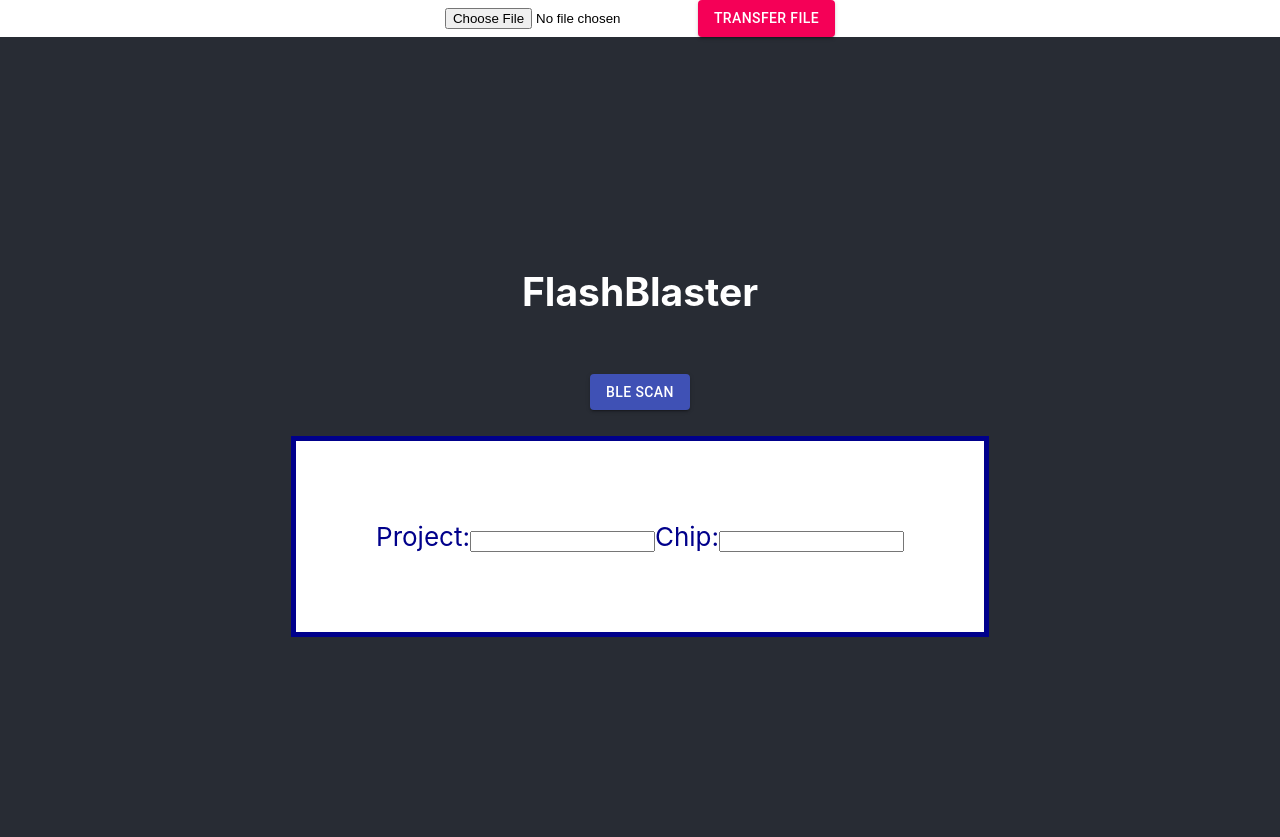
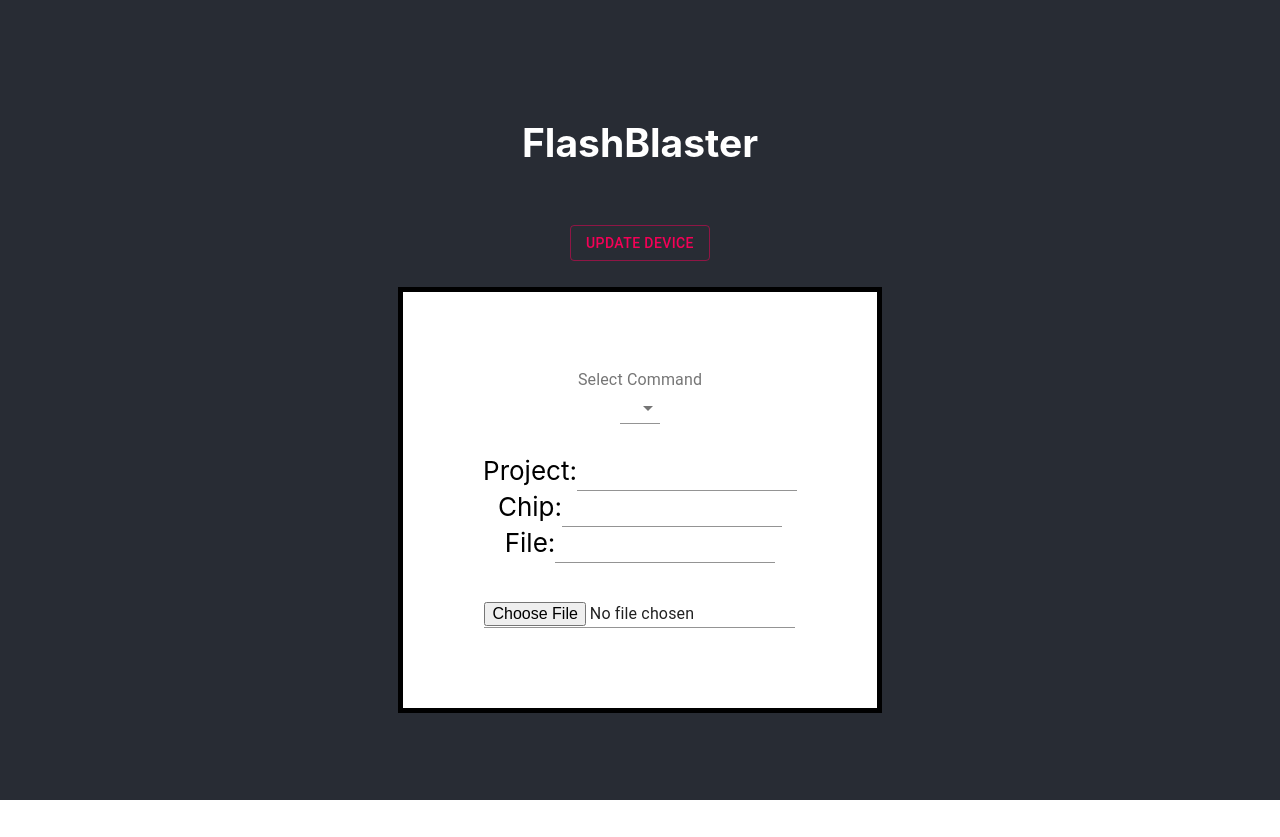
Before and after one commit to ParkerSD/FlashBlasterApp, a React (Create React App) app: page / in a window 1280 px wide. After the commit the page ends 800 px from the top, so only its background shows below. Built offline with nearby package versions, Linux system fonts and the light colour scheme.

Commit message:
Added Drop Down Menu for Commands, styles updates

```diff
--- a/src/App.js
+++ b/src/App.js
@@ -11,6 +11,13 @@ import ProjectField from './ProjectField.js';
 import ChipField from './ChipField.js';
 import React, { Component } from 'react';
 import puck from './puck';
+import Input from '@material-ui/core/Input';
+import Select from '@material-ui/core/Select';
+import { makeStyles } from '@material-ui/core/styles';
+import InputLabel from '@material-ui/core/InputLabel';
+import MenuItem from '@material-ui/core/MenuItem';
+import FormHelperText from '@material-ui/core/FormHelperText';
+import FormControl from '@material-ui/core/FormControl';
 
 
 var startByte = "CC";
@@ -22,12 +29,22 @@ var delProjectCMD = "40";
 var delChipCMD = "50";
 var delfileCMD = "60";
 
+
+
 class App extends Component {
 
   state = {
     selectedFile: null,
     project: null,
-    chip: null
+    chip: null,
+    file: null,
+    cmd: null
+
+  }
+
+  cmdSelectedHandler = (event) =>{
+    this.state.cmd = event.target.value;
+    console.log("Command Selected:", this.state.cmd);
   }
 
   fileSelectedHandler = (event) =>{
@@ -44,6 +61,11 @@ class App extends Component {
   chipNameHandler = (event) => {
     this.state.chip = event.target.value;
     console.log("Chip's Name:", this.state.chip);
+  }
+
+  fileNameHandler = (event) => {
+    this.state.chip = event.target.value;
+    console.log("File's Name:", this.state.file);
   }
 
   fileUploadHandler = () => {
@@ -71,7 +93,8 @@ class App extends Component {
 
       var reader = new FileReader();
       reader.onload = function () {
-        puck.write(fileAdd.concat(chip, project, fileData, reader.result), callbackTx); // concatenate project, chip, and file
+        puck.write(reader.result, callbackTx);
+        puck.write(fileAdd.concat(chip, project, fileData), callbackTx); // concatenate project, chip, and file
       }
       reader.readAsBinaryString(file); //now available in the result attribute
     }
@@ -81,18 +104,13 @@ class App extends Component {
     return (
       <div className="App">
 
-        <input type="file" onChange={this.fileSelectedHandler}/>
-        <Button variant="contained" color="secondary" onClick={this.fileUploadHandler}>
-          Transfer File
-        </Button>
-
         <header className="App-header">
 
           <h2>FlashBlaster</h2>
 
           <p>
-            <Button variant="contained" color="primary" onClick={bleScan}>
-              BLE Scan
+            <Button variant="outlined" color="secondary" onClick={this.fileUploadHandler}>
+              Update Device
             </Button>
 
             {/* <Button variant="contained" color="primary" onClick={bleWrite}>
@@ -100,20 +118,56 @@ class App extends Component {
             </Button> */}
           </p>
 
-            <Box border={5} color="darkblue" bgcolor="white"  p={10}>
+          <Box border={5} color="black" bgcolor="white"  p={10}>
+          {/* <FormControl variant="outlined"> */}
+            <InputLabel>Select Command</InputLabel>
+              <Select
+                onChange={this.cmdSelectedHandler}
+                >
+                <MenuItem value="">
+                <em>None</em>
+                </MenuItem>
+
+                <MenuItem value={"30"}>Add File</MenuItem>
+                <MenuItem value={"20"}>Add Chip</MenuItem>
+                <MenuItem value={"10"}>Add Project</MenuItem>
+                <MenuItem value={"00"}>Add All</MenuItem>
+                <MenuItem value={"60"}>Delete File</MenuItem>
+                <MenuItem value={"50"}>Delete Chip</MenuItem>
+                <MenuItem value={"40"}>Delete Project</MenuItem>
+
+              </Select>
+            {/* </FormControl> */}
+            <br />
+            <br />
+
 
             Project:
-            <input type="text" onChange={this.projectNameHandler}/>
+            <Input type="text" onChange={this.projectNameHandler}/>
+            <br />
 
             Chip:
-            <input type="text" onChange={this.chipNameHandler}/>
+            <Input type="text" onChange={this.chipNameHandler}/>
+            <br />
 
-            {/* <ProjectField/>  */}
-            {/* <ChipField/>  */}
-            </Box>
+            File:
+            <Input type="text" onChange={this.fileNameHandler}/>
+            <br />
+            <br />
 
-          </header>
-        </div>
+            <Input
+              color="white"
+              // accept=".bin"
+              type="file"
+              onChange={this.fileSelectedHandler}
+              id="icon-button-file"
+              // style={{ display: 'none', }}
+            />
+
+          </Box>
+        </header>
+
+      </div>
 
     );
   }
```
